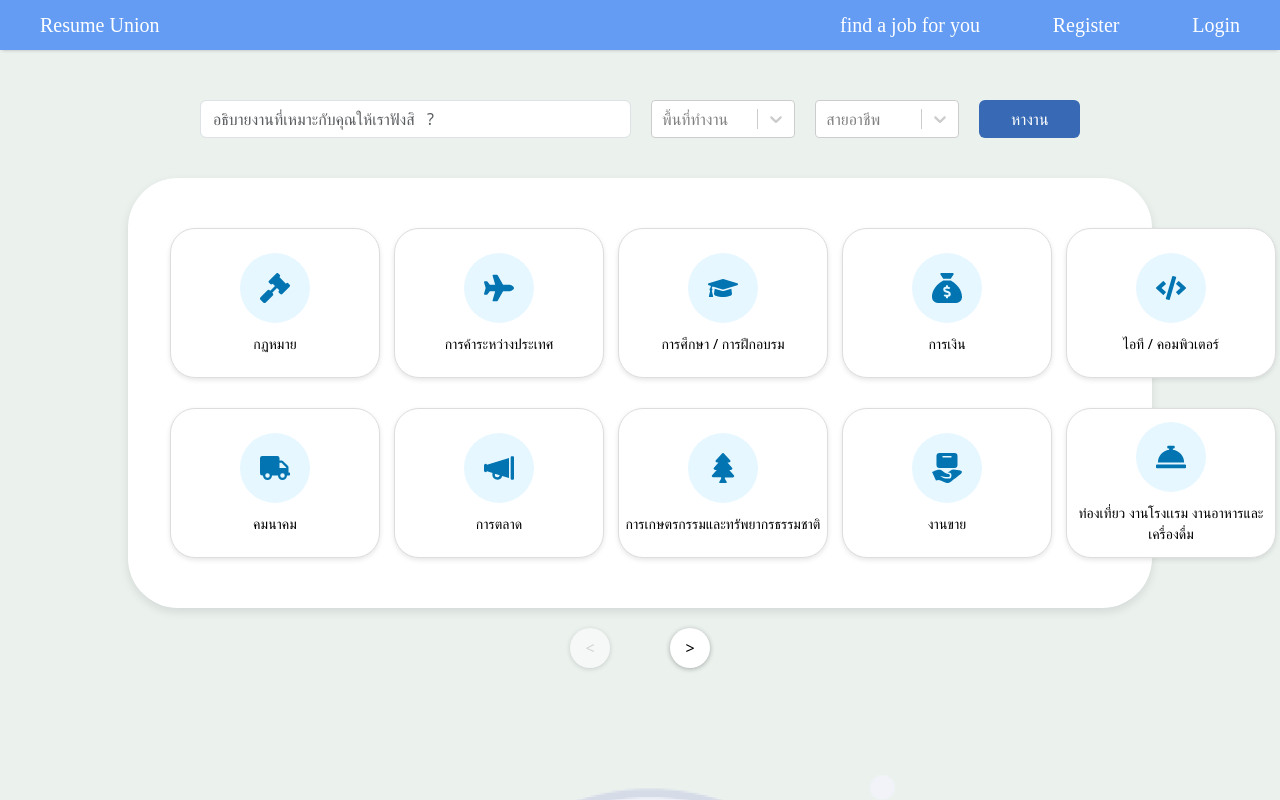
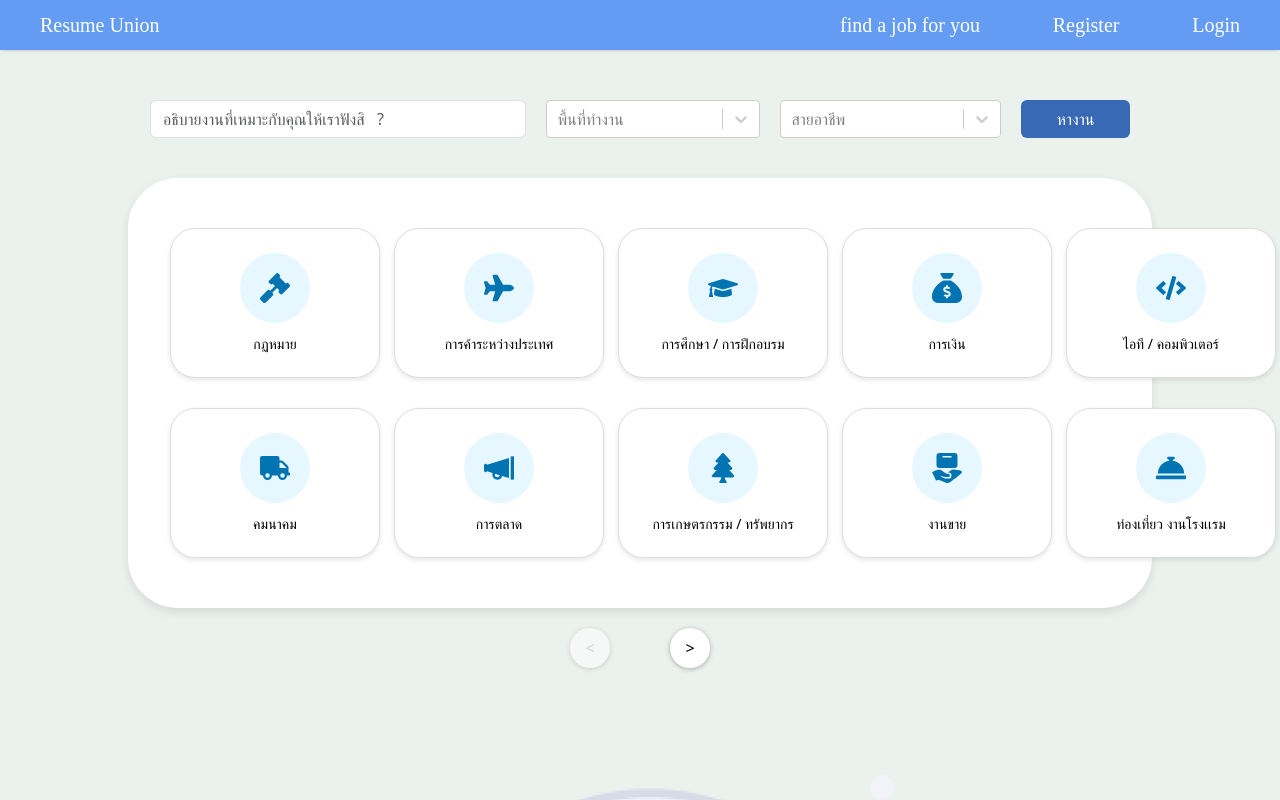
Before and after one commit to Phongsathornjan/Website-Matching-Resumes-and-Positions, a React (Vite) app in the folder frontend/: page / in a window 1280 px wide. Shown: the top 800 px of the page. Built offline with nearby package versions, Linux system fonts and the light colour scheme; a web font is replaced by a local one.

Commit message:
Update Checkbox Dropdown

```diff
--- a/frontend/src/components/JobFieldOptions.jsx
+++ b/frontend/src/components/JobFieldOptions.jsx
@@ -7,26 +7,26 @@ const FieldOptions = [
     { value: 'IT / Computer', label: 'IT / Computer' },
     { value: 'Communications', label: 'Communications' },
     { value: 'Marketing', label: 'Marketing' },
-    { value: 'Agriculture and Natural Resources', label: 'Agriculture and Natural Resources' },
+    { value: 'Agriculture / Resources', label: 'Agriculture /Resources' },
     { value: 'Sales Work', label: 'Sales Work' },
-    { value: 'Travel, Hotel Work, Food and Beverage Work', label: 'Travel, Hotel Work, Food and Beverage Work' },
+    { value: 'Travel / Hotel Work', label: 'Travel / Hotel Work' },
     { value: 'Purchasing Department', label: 'Purchasing Department' },
     { value: 'Human Resources', label: 'Resources' },
-    { value: 'Advertising / Public Relations / Communication Arts', label: 'Advertising / Public Relations / Communication Arts' },
+    { value: 'Public Relations ', label: 'Public Relations ' },
     { value: 'Senior Executives', label: 'Senior Executives' },
-    { value: 'Production / Product Department', label: 'Production / Product Department' },
+    { value: 'Product Department', label: 'Product Department' },
     { value: 'Technician', label: 'Technician' },
     { value: 'Administrative', label: 'Administrative' },
     { value: 'Customer Service', label: 'Customer Service' },
     { value: 'Accountant', label: 'Accountant' },
-    { value: 'Research and Development / Science', label: 'Research and Development / Science' },
+    { value: 'R&D / Science', label: 'R&D / Science' },
     { value: 'Humanities', label: 'Humanities' },
     { value: 'Fine Arts', label: 'Fine Arts' },
     { value: 'Social Work', label: 'Social Work' },
     { value: 'Secretary', label: 'Secretary' },
     { value: 'Engineer', label: 'Engineer' },
     { value: 'Designer / Architect', label: 'Designer / Architect' },
-    { value: 'Pharmacist / Doctor / Public Health', label: 'Pharmacist / Doctor / Public Health' },
+    { value: 'Pharmacist / Doctor', label: 'Pharmacist / Doctor' },
     { value: 'Economics', label: 'Economics' },
   ];
 
--- a/frontend/src/components/LocationOptions.jsx
+++ b/frontend/src/components/LocationOptions.jsx
@@ -8,7 +8,7 @@ const LocationOptions = [
     { value: 'Nakhon Sawan', label: 'Nakhon Sawan' },
     { value: 'Nonthaburi', label: 'Nonthaburi' },
     { value: 'Pathum Thani ', label: 'Pathum Thani ' },
-    { value: 'Phra Nakhon Si Ayutthaya', label: 'Phra Nakhon Si Ayutthaya' },
+    { value: 'Ayutthaya', label: 'Ayutthaya' },
     { value: 'Phichit ', label: 'Phichit ' },
     { value: 'Phitsanulok ', label: 'Phitsanulok ' },
     { value: 'Phetchabun ', label: 'Phetchabun ' },
--- a/frontend/src/components/SlidePage.jsx
+++ b/frontend/src/components/SlidePage.jsx
@@ -12,12 +12,12 @@ const SlidePage = () => {
     { text: "ไอที / คอมพิวเตอร์", image: "/assets/IconIndex/job-field-6.svg" },
     { text: "คมนาคม", image: "/assets/IconIndex/job-field-28.svg" },
     { text: "การตลาด", image: "/assets/IconIndex/job-field-1.svg" },
-    { text: "การเกษตรกรรมและทรัพยากรธรรมชาติ", image: "/assets/IconIndex/job-field-35.svg" },
+    { text: "การเกษตรกรรม / ทรัพยากร", image: "/assets/IconIndex/job-field-35.svg" },
     { text: "งานขาย", image: "/assets/IconIndex/job-field-22.svg" },
-    { text: "ท่องเที่ยว งานโรงเเรม งานอาหารและเครื่องดื่ม", image: "/assets/IconIndex/job-field-46.svg" },
+    { text: "ท่องเที่ยว งานโรงเเรม ", image: "/assets/IconIndex/job-field-46.svg" },
     { text: "จัดซื้อ", image: "/assets/IconIndex/job-field-45.svg" },
     { text: "ทรัพยากรบุคคล", image: "/assets/IconIndex/job-field-5.svg" },
-    { text: "โฆษณา / ประชาสัมพันธ์ / นิเทศศาสตร์", image: "/assets/IconIndex/job-field-19.svg" },
+    { text: "โฆษณา / ประชาสัมพันธ์ ", image: "/assets/IconIndex/job-field-19.svg" },
     { text: "ผู้บริหารระดับสูง", image: "/assets/IconIndex/job-field-14.svg" },
     { text: "ฝ่ายผลิต / ผลิตภัณฑ์", image: "/assets/IconIndex/job-field-16.svg"},
     { text: "ช่างเทคนิค", image: "/assets/IconIndex/job-field-47.svg" },
@@ -31,7 +31,7 @@ const SlidePage = () => {
     { text: "เลขานุการ", image:"/assets/IconIndex/job-field-12.svg" },
     { text: "วิศวกร", image: "/assets/IconIndex/job-field-8.svg" },
     { text: "ออกแบบ / สถาปนิก", image: "/assets/IconIndex/job-field-9.svg" },
-    { text: "เภสัชกร / แพทย์ / สาธารณสุข", image: "/assets/IconIndex/job-field-40.svg" },
+    { text: "เภสัชกร / แพทย์ ", image: "/assets/IconIndex/job-field-40.svg" },
     { text: "เศรษฐศาสตร์", image: "/assets/IconIndex/job-field-37.svg" },
   ];
 
@@ -149,7 +149,6 @@ const SlideText = styled.div`
   color: #000;
 `;
 
-// ปุ่มเลื่อน ซ้าย/ขวา ปรับขนาดเพื่อให้อยู่ตรงกลาง
 const NavigationButton = styled.button`
   background-color: #fff;
   width: 40px;
--- a/frontend/src/nonUserPage/IndexPage.jsx
+++ b/frontend/src/nonUserPage/IndexPage.jsx
@@ -1,80 +1,120 @@
-import React, { useState} from 'react'
-import Navbar from '../components/navbar/Navbar'
+import React, { useState } from 'react';
+import Navbar from '../components/navbar/Navbar';
 import CompanyList from '../components/CompanyList';
 import LocationOptions from '../components/LocationOptions';
 import JobFieldOptions from '../components/JobFieldOptions';
-import Select from 'react-select';
-import { Form, Button} from 'react-bootstrap';
+import Select, { components } from 'react-select';
+import { Form, Button } from 'react-bootstrap';
 import SlidePage from '../components/SlidePage';
 import Bottombar from './../components/navbar/Bottombar';
 
 function IndexPage() {
   const [prompt, setPrompt] = useState('');
-  const [location, setLocation] = useState('Bangkok');
-  const [jobfield, setJobField] = useState('IT');
+  const [selectedLocation, setSelectedLocation] = useState([]);
+  const [selectedJobFields, setSelectedJobFields] = useState([]);
+
+  // Handle location change
+  const handleLocationChange = (selectedOptions) => {
+    setSelectedLocation(selectedOptions || []);
+  };
+
+  // Handle job field change
+  const handleJobFieldChange = (selectedOptions) => {
+    setSelectedJobFields(selectedOptions || []);
+  };
+
+
+  const customStyles = {
+    multiValue: (base, state) => {
+      if (state.index > 0) return { ...base, display: 'none' };
+      return base;
+    },
+    multiValueLabel: (base, state) => {
+      if (state.index > 0) return { ...base, display: 'none' };
+      return base;
+    },
+    control: (base) => ({
+      ...base,
+      width: '100%',
+    }),
+  };
 
   return (
-    <div style={{
-      backgroundColor: '#EBF2EE',
-    }}>
-    <Navbar></Navbar>
-    <div style={{height: '60px'}}></div>
+    <div style={{ backgroundColor: '#EBF2EE' }}>
+      <Navbar />
+      <div style={{ height: '60px' }}></div>
       <div style={formStyle}>
-
         <Form.Control
           placeholder="อธิบายงานที่เหมาะกับคุณให้เราฟังสิ   ?"
           style={inputStyle}
-          onChange={(e) => setPrompt(e.value)}
+          onChange={(e) => setPrompt(e.target.value)}
         />
-        <div style={{width: '240px'}}>
+        <div style={{ width: '320px' }}>
           <Select
             options={LocationOptions}
             placeholder="พื้นที่ทำงาน"
-                styles={{ width: '100%' }}
-                onChange={(e) => setLocation(e.value)}
+            isMulti
+            closeMenuOnSelect={false}
+            hideSelectedOptions={false}
+            onChange={handleLocationChange}
+            value={selectedLocation}
+            styles={customStyles}
           />
         </div>
-        <div style={{width: '240px'}}>
+        <div style={{ width: '330px' }}>
           <Select
             options={JobFieldOptions}
             placeholder="สายอาชีพ"
-                styles={{ width: '100%' }}
-                onChange={(e) => setJobField(e.value)}
+            isMulti
+            closeMenuOnSelect={false}
+            hideSelectedOptions={false}
+            onChange={handleJobFieldChange}
+            value={selectedJobFields}
+            styles={customStyles}
           />
         </div>
-
-        <Button variant="btn" id="button-addon2" style={{width: '150px', backgroundColor: '#3769B4', color: '#fff'}}>
+        <Button
+          variant="btn"
+          id="button-addon2"
+          style={{
+            width: '150px',
+            backgroundColor: '#3769B4',
+            color: '#fff',
+          }}
+        >
           หางาน
         </Button>
       </div>
-    {jobfield ? (
+      <SlidePage />
         <>
-        <SlidePage></SlidePage>
           <center>
-        <div><img src="../../public/PleaseSelectFiled.png" style={{marginTop: '60px'}}/></div>
-        <div style={{marginTop: '20px'}}><span style={{color: '#828282',fontSize: '48px'}}>&nbsp;&nbsp;&nbsp;&nbsp;กรุณาเลือกสายอาชีพ</span></div>
+            <div>
+              <img src="./public/PleaseSelectFiled.png" style={{ marginTop: '60px' }} />
+            </div>
+            <div style={{ marginTop: '20px' }}>
+              <span style={{ color: '#828282', fontSize: '48px' }}>
+                &nbsp;&nbsp;&nbsp;&nbsp;กรุณาเลือกสายอาชีพ
+              </span>
+            </div>
           </center>
         </>
-    ):(
-      <CompanyList></CompanyList>
-    )}
-    <div style={{height: '200px'}}></div>
-    <Bottombar></Bottombar>
+      <div style={{ height: '200px' }}></div>
+      <Bottombar />
     </div>
-  )
+  );
 }
 
 const inputStyle = {
-    width: '700px'
+  width: '550px',
 };
 
 const formStyle = {
   display: 'flex',
   margin: '40px',
-    marginLeft: '200px',
-    marginRight: '200px',
+  marginLeft: '150px',
+  marginRight: '150px',
   justifyContent: 'space-between',
-    gap: '20px'
+  gap: '20px',
 };
 
-export default IndexPage
+export default IndexPage;
```
Lines whose indentation alone changed are shown as unchanged.
